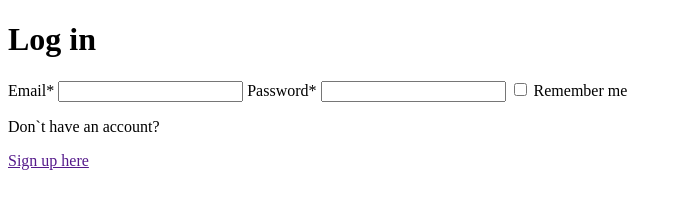
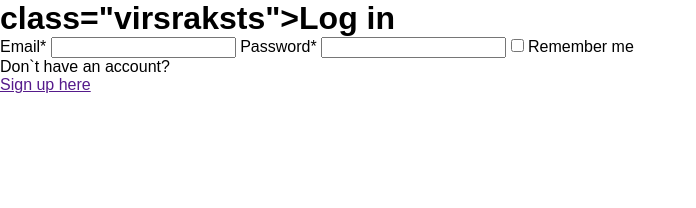
Before and after one commit to lloretaa/projekts, a plain HTML site: page index.html in a window 1280 px wide. Shown: the whole page, without its empty margins (0-696 px from the left). Drawn offline with Linux system fonts and the light colour scheme.

Commit message:
Add files via upload

```diff
--- a/index.html
+++ b/index.html
@@ -8,8 +8,8 @@
 </head>
     <body>
 
-    <form>
-    <h1> Log in</h1>
+    <form class="forma">
+    <h1>class="virsraksts">Log in</h1>
     <label>Email*</label>
     <input type="text" id="email">
     <label for "password">Password*</label>
@@ -18,6 +18,7 @@
     <label for="remember">Remember me</label>
     <p>Don`t have an account? </p>
     <a href "href">Sign up here</a>
+    </div>
 
     </form>
 
--- a/style.css
+++ b/style.css
@@ -0,0 +1,24 @@
+* {
+margin: 0;
+box sizing: border-box;
+}
+
+body{
+font-family: Arial, Helvetica, sans-serif;
+display: flex;
+justify content: center;
+alighn-items: center;
+height: 100vh;
+
+}
+.virsraksts
+font-size: 48px;
+color: #6C63FF
+font-weight : bold;
+
+}
+.forma{
+display: flex;
+flex-direction: column;
+alighn-items: center;
+}
```
